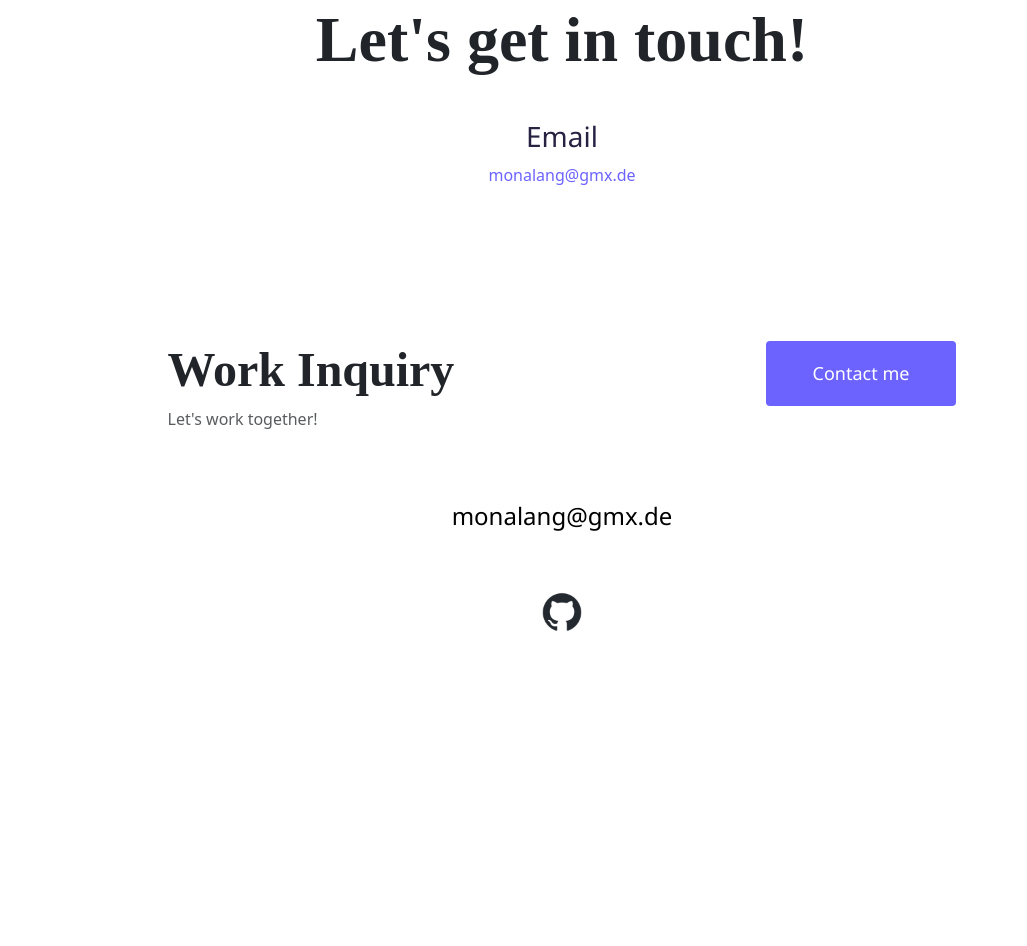
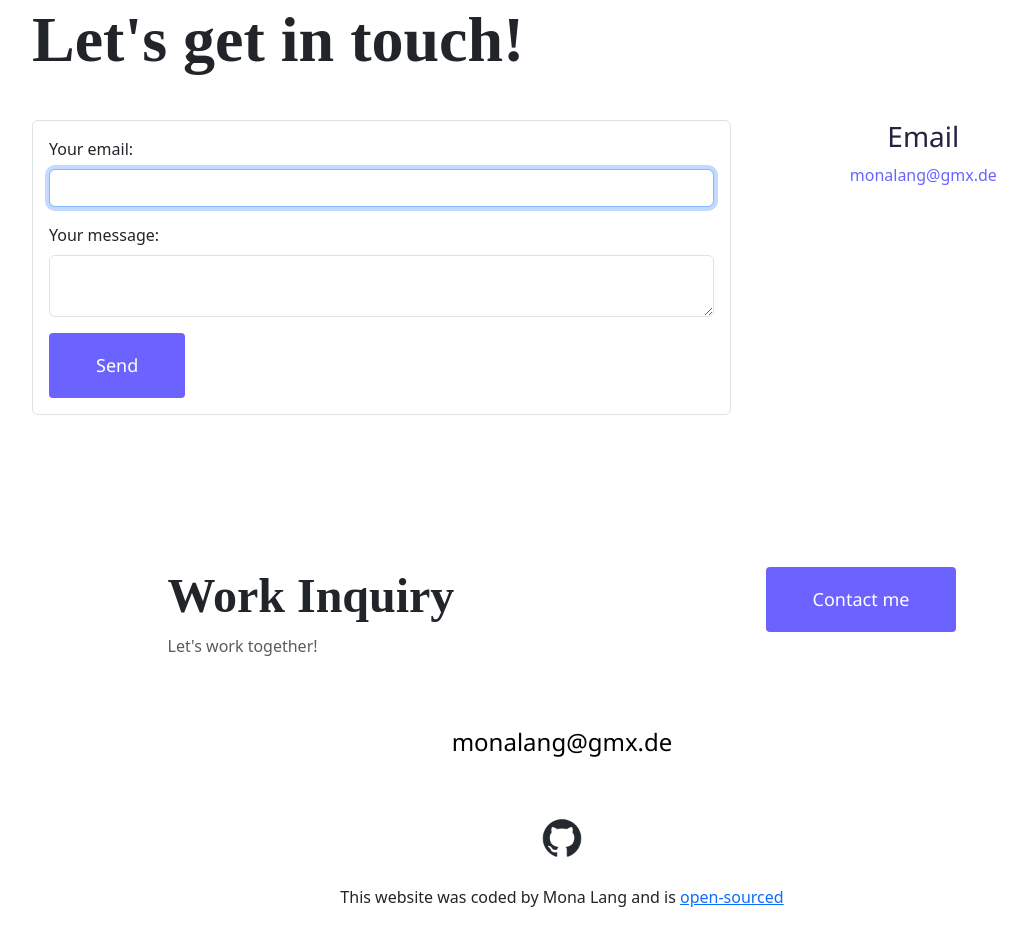
Before and after one commit to mlang1988/portfolio_project, a plain HTML site: page contact.html in a window 1280 px wide. Shown: the part 180-1126 px from the top of the page, without its empty margins (78-1105 px from the left). Before the commit the page ends 862 px from the top, so only its background shows below. Drawn offline with nearby package versions, Linux system fonts and the light colour scheme.

Commit message:
Added form to contact page and links

```diff
--- a/contact.html
+++ b/contact.html
@@ -63,11 +63,38 @@
     </nav>
     <div class="content-container container">
       <div class="content">
-        <h1 class="mb-5 text-center">Let's get in touch!</h1>
-        <h3 class="text-center fs-3">Email</h3>
-        <p class="text-center">
-          <a href="mailto:monalang@gmx.de">monalang@gmx.de</a>
-        </p>
+        <h1 class="mb-5">Let's get in touch!</h1>
+        <div class="row">
+          <div class="col-md-8">
+            <form action="" class="border p-3 rounded mb-3">
+              <div class="mb-3">
+                <label for="" class="form-label"> Your email:</label>
+                <input
+                  type="email"
+                  name="_replyto"
+                  class="form-control"
+                  required
+                  autofocus
+                />
+              </div>
+              <div class="mb-3">
+                <label for="" class="form-label">Your message:</label>
+                <textarea
+                  name="message"
+                  class="form-control"
+                  required
+                ></textarea>
+              </div>
+              <button class="btn btn-branding" type="submit">Send</button>
+            </form>
+          </div>
+          <div class="col-md-4">
+            <h3 class="text-center fs-3">Email</h3>
+            <p class="text-center">
+              <a href="mailto:monalang@gmx.de">monalang@gmx.de</a>
+            </p>
+          </div>
+        </div>
       </div>
       <footer>
         <div class="contact-box d-flex justify-content-around mb-5 mt-5">
@@ -97,6 +124,15 @@
             />
           </a>
         </div>
+        <p class="text-center mt-3">
+          This website was coded by Mona Lang and is
+          <a
+            href="https://github.com/mlang1988/portfolio_project"
+            target="_blank"
+            rel="noopener noreferrer"
+            >open-sourced</a
+          >
+        </p>
       </footer>
     </div>
   </body>
--- a/css/styles.css
+++ b/css/styles.css
@@ -175,8 +175,12 @@ footer .social-links a {
   transition: all 100ms ease-in-out;
 }
 
-footer .social-links a:hover {
-  background: var(--branding-color);
+.github-logo {
+  transition: all 200ms ease-in-out;
+}
+
+.github-logo:hover {
+  transform: scale(1.4);
 }
 
 @media (max-width: 992px) {
```
Also changed, not shown: about.html (+12 -4 lines), index.html (+10 -0 lines), work.html (+36 -1 lines).
